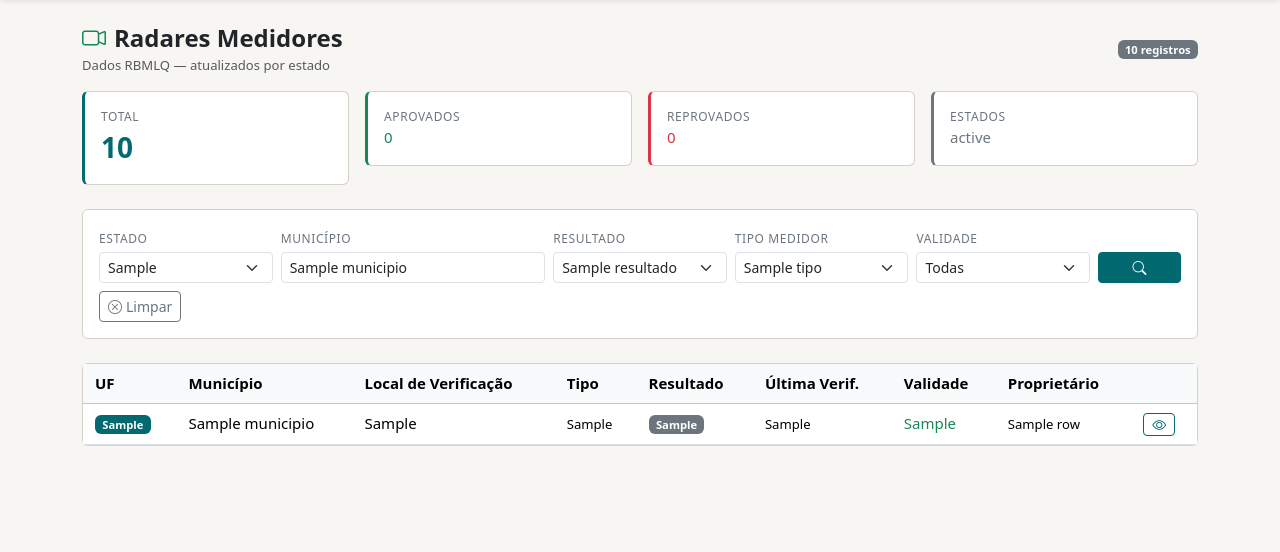
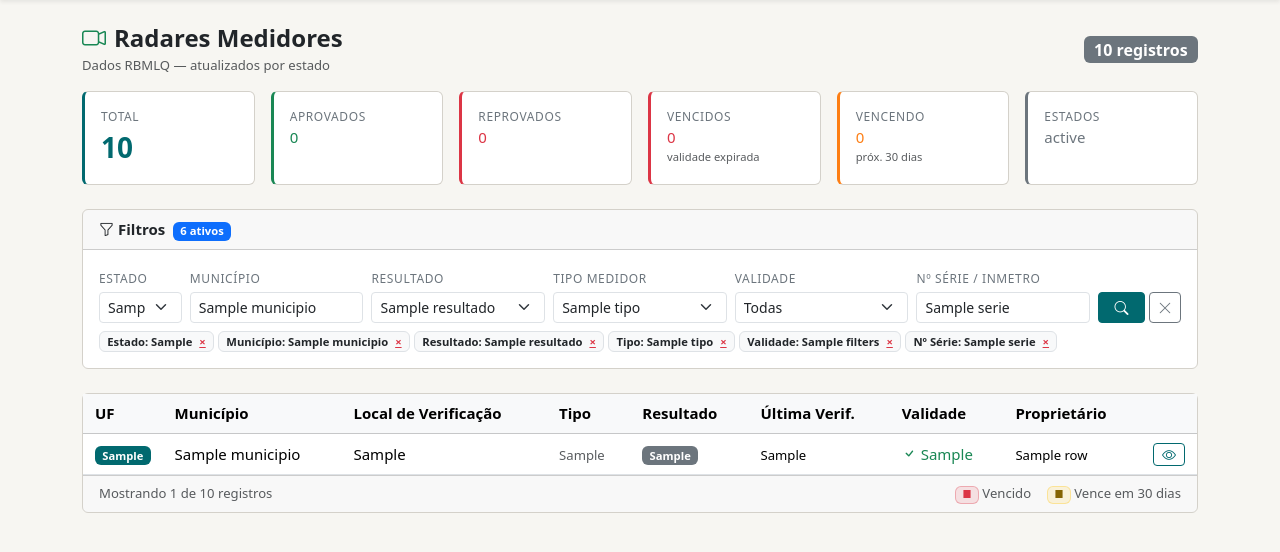
Before and after one commit to andresdiniz/ToolboxWaze, a Symfony app: template templates/radar/index.html.twig in a window 1280 px wide. Shown: the part 56-608 px from the top of the page. Run offline with Twig, Linux system fonts and the light colour scheme; the template is opened without the code that fills it: most values are stand-ins (such as "Sample title", 1, 10 or a date in 2020); some libraries are stand-ins or nearby versions.

Commit message:
fix: filtro validade + novo filtro numero_serie nos radares

```diff
--- a/templates/radar/index.html.twig
+++ b/templates/radar/index.html.twig
@@ -12,32 +12,46 @@
         </h1>
         <small class="text-muted">Dados RBMLQ — atualizados por estado</small>
     </div>
-    <span class="badge bg-secondary">{{ total|number_format(0, ',', '.') }} registros</span>
+    <span class="badge bg-secondary fs-6">{{ total|number_format(0, ',', '.') }} registros</span>
 </div>
 
 {# ── Stats ── #}
 {% if stats %}
 <div class="row g-3 mb-4">
-    <div class="col-6 col-md-3">
-        <div class="card stat-card p-3">
+    <div class="col-6 col-md col-sm-4">
+        <div class="card stat-card p-3 h-100">
             <div class="detail-label">Total</div>
-            <div class="stat-value">{{ stats.total|number_format(0, ',', '.') }}</div>
+            <div class="stat-value">{{ stats.total|number_format(0,',','.') }}</div>
         </div>
     </div>
-    <div class="col-6 col-md-3">
-        <div class="card p-3" style="border-left:3px solid #198754">
+    <div class="col-6 col-md col-sm-4">
+        <div class="card p-3 h-100" style="border-left:3px solid #198754">
             <div class="detail-label">Aprovados</div>
             <div class="stat-value" style="color:#198754">{{ stats.aprovados|default(0)|number_format(0,',','.') }}</div>
         </div>
     </div>
-    <div class="col-6 col-md-3">
-        <div class="card p-3" style="border-left:3px solid #dc3545">
+    <div class="col-6 col-md col-sm-4">
+        <div class="card p-3 h-100" style="border-left:3px solid #dc3545">
             <div class="detail-label">Reprovados</div>
             <div class="stat-value" style="color:#dc3545">{{ stats.reprovados|default(0)|number_format(0,',','.') }}</div>
         </div>
     </div>
-    <div class="col-6 col-md-3">
-        <div class="card p-3" style="border-left:3px solid #6c757d">
+    <div class="col-6 col-md col-sm-4">
+        <div class="card p-3 h-100" style="border-left:3px solid #dc3545">
+            <div class="detail-label">Vencidos</div>
+            <div class="stat-value" style="color:#dc3545">{{ stats.vencidos|default(0)|number_format(0,',','.') }}</div>
+            <div style="font-size:.7rem" class="text-muted">validade expirada</div>
+        </div>
+    </div>
+    <div class="col-6 col-md col-sm-4">
+        <div class="card p-3 h-100" style="border-left:3px solid #fd7e14">
+            <div class="detail-label">Vencendo</div>
+            <div class="stat-value" style="color:#fd7e14">{{ stats.vencendo|default(0)|number_format(0,',','.') }}</div>
+            <div style="font-size:.7rem" class="text-muted">próx. 30 dias</div>
+        </div>
+    </div>
+    <div class="col-6 col-md col-sm-4">
+        <div class="card p-3 h-100" style="border-left:3px solid #6c757d">
             <div class="detail-label">Estados</div>
             <div class="stat-value" style="color:#6c757d">{{ stats.estados }}</div>
         </div>
@@ -47,11 +61,18 @@
 
 {# ── Filtros ── #}
 <div class="card mb-4">
+    <div class="card-header fw-semibold py-2">
+        <i class="bi bi-funnel me-1"></i>Filtros
+        {% set activeCount = (filters.uf ? 1 : 0) + (filters.municipio ? 1 : 0) + (filters.resultado ? 1 : 0) + (filters.tipo ? 1 : 0) + (filters.validade ? 1 : 0) + (filters.serie ? 1 : 0) %}
+        {% if activeCount > 0 %}
+            <span class="badge bg-primary ms-1">{{ activeCount }} ativo{{ activeCount > 1 ? 's' }}</span>
+        {% endif %}
+    </div>
     <div class="card-body">
-        <form method="get" class="filters-form">
+        <form method="get" class="filters-form" id="filterForm">
             <div class="row g-2 align-items-end">
 
-                <div class="col-6 col-md-2">
+                <div class="col-6 col-md-1">
                     <label class="form-label mb-1 detail-label">Estado</label>
                     <select name="uf" class="form-select form-select-sm">
                         <option value="">Todos</option>
@@ -61,7 +82,7 @@
                     </select>
                 </div>
 
-                <div class="col-12 col-md-3">
+                <div class="col-12 col-md-2">
                     <label class="form-label mb-1 detail-label">Município</label>
                     <input type="text" name="municipio" class="form-control form-control-sm"
                            placeholder="Ex: São Paulo" value="{{ filters.municipio }}">
@@ -77,7 +98,7 @@
                     </select>
                 </div>
 
-                <div class="col-6 col-md-2">
+                <div class="col-12 col-md-2">
                     <label class="form-label mb-1 detail-label">Tipo Medidor</label>
                     <select name="tipo" class="form-select form-select-sm">
                         <option value="">Todos</option>
@@ -91,27 +112,74 @@
                     <label class="form-label mb-1 detail-label">Validade</label>
                     <select name="validade" class="form-select form-select-sm">
                         <option value="">Todas</option>
-                        <option value="valido"  {{ filters.validade == 'valido'  ? 'selected' }}>Dentro do prazo</option>
-                        <option value="vencido" {{ filters.validade == 'vencido' ? 'selected' }}>Vencido</option>
-                        <option value="30dias"  {{ filters.validade == '30dias'  ? 'selected' }}>Vence em 30 dias</option>
+                        <option value="valido"  {{ filters.validade == 'valido'  ? 'selected' }}>✓ Dentro do prazo</option>
+                        <option value="30dias"  {{ filters.validade == '30dias'  ? 'selected' }}>⚠ Vence em 30 dias</option>
+                        <option value="vencido" {{ filters.validade == 'vencido' ? 'selected' }}>✗ Vencido</option>
                     </select>
                 </div>
 
-                <div class="col-6 col-md-1">
-                    <button type="submit" class="btn btn-primary btn-sm w-100">
+                <div class="col-12 col-md-2">
+                    <label class="form-label mb-1 detail-label">Nº Série / Inmetro</label>
+                    <input type="text" name="serie" class="form-control form-control-sm"
+                           placeholder="Ex: 12345" value="{{ filters.serie }}">
+                </div>
+
+                <div class="col-12 col-md-1 d-flex gap-1">
+                    <button type="submit" class="btn btn-primary btn-sm flex-grow-1">
                         <i class="bi bi-search"></i>
                     </button>
+                    {% if activeCount > 0 %}
+                    <a href="{{ path('radar_index') }}" class="btn btn-outline-secondary btn-sm" title="Limpar filtros">
+                        <i class="bi bi-x-lg"></i>
+                    </a>
+                    {% endif %}
                 </div>
 
-                {% if filters.uf or filters.municipio or filters.resultado or filters.tipo or filters.validade %}
-                <div class="col-auto">
-                    <a href="{{ path('radar_index') }}" class="btn btn-outline-secondary btn-sm">
-                        <i class="bi bi-x-circle me-1"></i>Limpar
-                    </a>
-                </div>
+            </div>
+
+            {# Tags dos filtros ativos #}
+            {% if activeCount > 0 %}
+            <div class="mt-2 d-flex flex-wrap gap-1">
+                {% if filters.uf %}
+                    <span class="badge bg-light text-dark border">
+                        Estado: <strong>{{ filters.uf }}</strong>
+                        <a href="{{ path('radar_index', filters|merge({uf: '', page: 1})) }}" class="text-danger ms-1">×</a>
+                    </span>
                 {% endif %}
+                {% if filters.municipio %}
+                    <span class="badge bg-light text-dark border">
+                        Município: <strong>{{ filters.municipio }}</strong>
+                        <a href="{{ path('radar_index', filters|merge({municipio: '', page: 1})) }}" class="text-danger ms-1">×</a>
+                    </span>
+                {% endif %}
+                {% if filters.resultado %}
+                    <span class="badge bg-light text-dark border">
+                        Resultado: <strong>{{ filters.resultado }}</strong>
+                        <a href="{{ path('radar_index', filters|merge({resultado: '', page: 1})) }}" class="text-danger ms-1">×</a>
+                    </span>
+                {% endif %}
+                {% if filters.tipo %}
+                    <span class="badge bg-light text-dark border">
+                        Tipo: <strong>{{ filters.tipo }}</strong>
+                        <a href="{{ path('radar_index', filters|merge({tipo: '', page: 1})) }}" class="text-danger ms-1">×</a>
+                    </span>
+                {% endif %}
+                {% if filters.validade %}
+                    {% set labelValidade = {valido: 'Dentro do prazo', vencido: 'Vencido', '30dias': 'Vence em 30 dias'} %}
+                    <span class="badge bg-light text-dark border">
+                        Validade: <strong>{{ labelValidade[filters.validade] ?? filters.validade }}</strong>
+                        <a href="{{ path('radar_index', filters|merge({validade: '', page: 1})) }}" class="text-danger ms-1">×</a>
+                    </span>
+                {% endif %}
+                {% if filters.serie %}
+                    <span class="badge bg-light text-dark border">
+                        Nº Série: <strong>{{ filters.serie }}</strong>
+                        <a href="{{ path('radar_index', filters|merge({serie: '', page: 1})) }}" class="text-danger ms-1">×</a>
+                    </span>
+                {% endif %}
+            </div>
+            {% endif %}
 
-            </div>
         </form>
     </div>
 </div>
@@ -119,16 +187,21 @@
 {# ── Tabela ── #}
 {% if rows is empty %}
     <div class="text-center py-5 text-muted">
-        <i class="bi bi-camera-video-off fs-2 d-block mb-2"></i>
-        Nenhum radar encontrado com os filtros selecionados.
+        <i class="bi bi-camera-video-off fs-1 d-block mb-2"></i>
+        <p class="mb-0">Nenhum radar encontrado com os filtros selecionados.</p>
+        {% if activeCount > 0 %}
+            <a href="{{ path('radar_index') }}" class="btn btn-outline-primary btn-sm mt-3">
+                <i class="bi bi-arrow-counterclockwise me-1"></i>Limpar filtros
+            </a>
+        {% endif %}
     </div>
 {% else %}
 <div class="card">
     <div class="table-responsive">
-        <table class="table table-hover mb-0">
+        <table class="table table-hover align-middle mb-0">
             <thead class="table-light">
                 <tr>
-                    <th>UF</th>
+                    <th style="width:50px">UF</th>
                     <th>Município</th>
                     <th>Local de Verificação</th>
                     <th>Tipo</th>
@@ -136,46 +209,55 @@
                     <th>Última Verif.</th>
                     <th>Validade</th>
                     <th>Proprietário</th>
-                    <th></th>
+                    <th style="width:40px"></th>
                 </tr>
             </thead>
             <tbody>
                 {% for row in rows %}
-                <tr class="row-link" onclick="window.location='{{ path('radar_show', {id: row.id}) }}'">
+                {% set vencido   = row.data_validade and row.data_validade < hoje %}
+                {% set vencendo  = row.data_validade and row.data_validade >= hoje and row.data_validade <= em30 %}
+                <tr class="row-link {{ vencido ? 'table-danger' : (vencendo ? 'table-warning' : '') }}"
+                    onclick="window.location='{{ path('radar_show', {id: row.id}) }}'">
                     <td><span class="badge badge-uf">{{ row.sigla_uf }}</span></td>
                     <td>{{ row.municipio }}</td>
-                    <td class="text-truncate" style="max-width:220px" title="{{ row.local_verificacao }}">
+                    <td class="text-truncate" style="max-width:200px" title="{{ row.local_verificacao }}">
                         {{ row.local_verificacao }}
                     </td>
-                    <td><small>{{ row.tipo_medidor }}</small></td>
+                    <td><small class="text-muted">{{ row.tipo_medidor ?? '—' }}</small></td>
                     <td>
                         {% if row.ultimo_resultado == 'APROVADO' %}
-                            <span class="badge badge-aprovado">✓ APROVADO</span>
+                            <span class="badge badge-aprovado"><i class="bi bi-check-circle me-1"></i>APROVADO</span>
                         {% elseif row.ultimo_resultado == 'REPROVADO' %}
-                            <span class="badge badge-reprovado">✗ REPROVADO</span>
+                            <span class="badge badge-reprovado"><i class="bi bi-x-circle me-1"></i>REPROVADO</span>
                         {% else %}
                             <span class="badge bg-secondary">{{ row.ultimo_resultado ?? '—' }}</span>
                         {% endif %}
                     </td>
                     <td><small>{{ row.data_ultima_verificacao ?? '—' }}</small></td>
                     <td>
-                        {% set hoje = 'now'|date('Y-m-d') %}
                         {% if row.data_validade %}
-                            {% if row.data_validade < hoje %}
-                                <span class="text-danger fw-semibold"><i class="bi bi-exclamation-triangle-fill me-1"></i>{{ row.data_validade }}</span>
-                            {% elseif row.data_validade <= hoje|date_modify('+30 days')|date('Y-m-d') %}
-                                <span class="text-warning fw-semibold"><i class="bi bi-clock me-1"></i>{{ row.data_validade }}</span>
+                            {% if vencido %}
+                                <span class="fw-semibold text-danger">
+                                    <i class="bi bi-exclamation-triangle-fill me-1"></i>{{ row.data_validade }}
+                                </span>
+                            {% elseif vencendo %}
+                                <span class="fw-semibold text-warning">
+                                    <i class="bi bi-clock-fill me-1"></i>{{ row.data_validade }}
+                                </span>
                             {% else %}
-                                <span class="text-success">{{ row.data_validade }}</span>
+                                <span class="text-success">
+                                    <i class="bi bi-check me-1"></i>{{ row.data_validade }}
+                                </span>
                             {% endif %}
                         {% else %}—{% endif %}
                     </td>
-                    <td class="text-truncate" style="max-width:160px" title="{{ row.proprietario_nome }}">
+                    <td class="text-truncate" style="max-width:150px" title="{{ row.proprietario_nome }}">
                         <small>{{ row.proprietario_nome ?? '—' }}</small>
                     </td>
                     <td>
-                        <a href="{{ path('radar_show', {id: row.id}) }}" class="btn btn-outline-primary btn-sm py-0"
-                           onclick="event.stopPropagation()">
+                        <a href="{{ path('radar_show', {id: row.id}) }}"
+                           class="btn btn-outline-primary btn-sm py-0 px-2"
+                           onclick="event.stopPropagation()" title="Ver detalhes">
                             <i class="bi bi-eye"></i>
                         </a>
                     </td>
@@ -184,15 +266,25 @@
             </tbody>
         </table>
     </div>
+
+    <div class="card-footer text-muted small d-flex justify-content-between align-items-center">
+        <span>
+            Mostrando {{ rows|length }} de {{ total|number_format(0,',','.') }} registros
+        </span>
+        <div class="d-flex gap-3">
+            <span><span class="badge" style="background:#dc354520;color:#dc3545;border:1px solid #dc354550">■</span> Vencido</span>
+            <span><span class="badge" style="background:#ffc10720;color:#856404;border:1px solid #ffc10750">■</span> Vence em 30 dias</span>
+        </div>
+    </div>
 </div>
 
 {# ── Paginação ── #}
 {% if pages > 1 %}
-<nav class="mt-3">
+<nav class="mt-3" aria-label="Paginação">
     <ul class="pagination pagination-sm justify-content-center flex-wrap">
 
         <li class="page-item {{ page == 1 ? 'disabled' }}">
-            <a class="page-link" href="{{ path('radar_index', filters|merge({page: page - 1})) }}">‹</a>
+            <a class="page-link" href="{{ path('radar_index', filters|merge({page: page - 1})) }}" aria-label="Anterior">‹</a>
         </li>
 
         {% set from = max(1, page - 2) %}
@@ -215,11 +307,11 @@
         {% endif %}
 
         <li class="page-item {{ page == pages ? 'disabled' }}">
-            <a class="page-link" href="{{ path('radar_index', filters|merge({page: page + 1})) }}">›</a>
+            <a class="page-link" href="{{ path('radar_index', filters|merge({page: page + 1})) }}" aria-label="Próxima">›</a>
         </li>
 
     </ul>
-    <p class="text-center text-muted small">
+    <p class="text-center text-muted small mt-1">
         Página {{ page }} de {{ pages }} — {{ total|number_format(0,',','.') }} registros
     </p>
 </nav>
```
Also changed, not shown: src/Controller/RadarController.php (+90 -57 lines).
